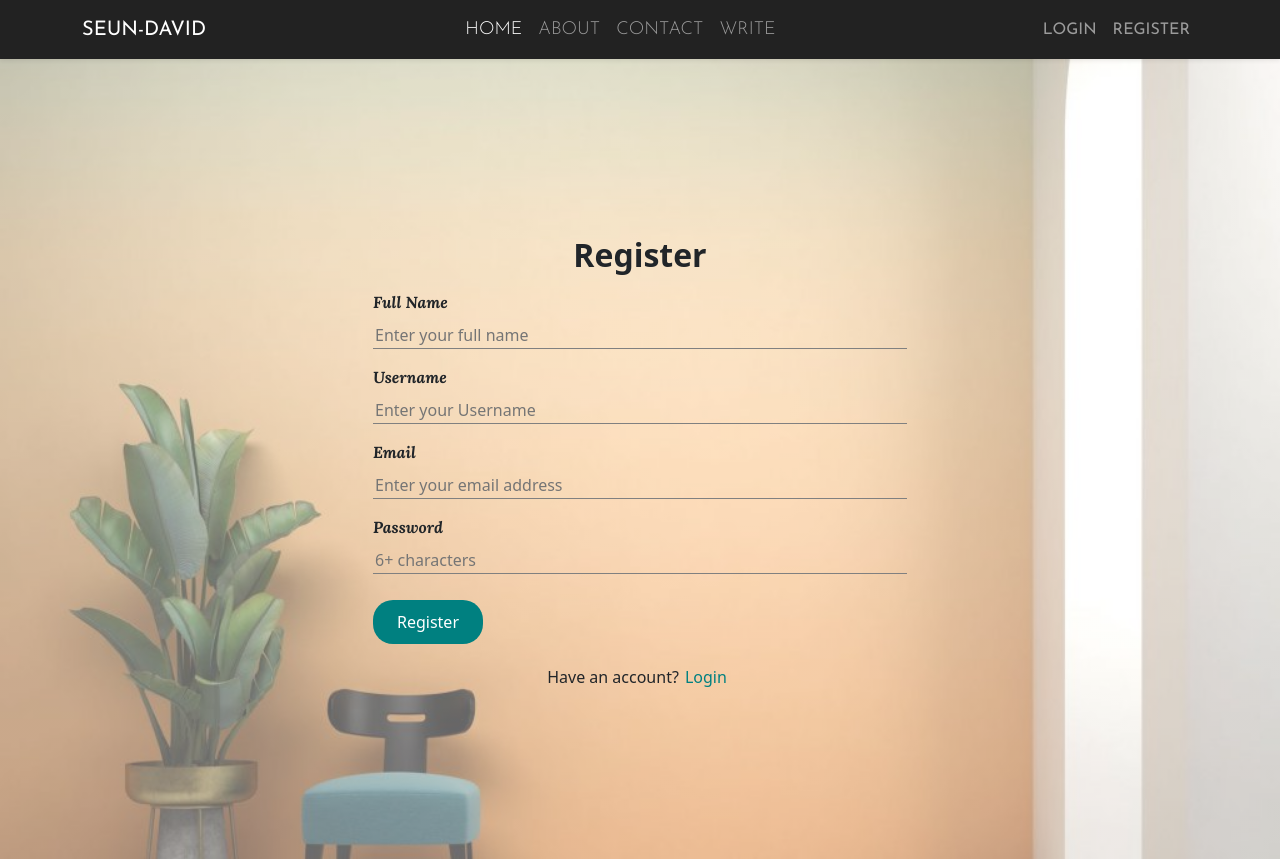
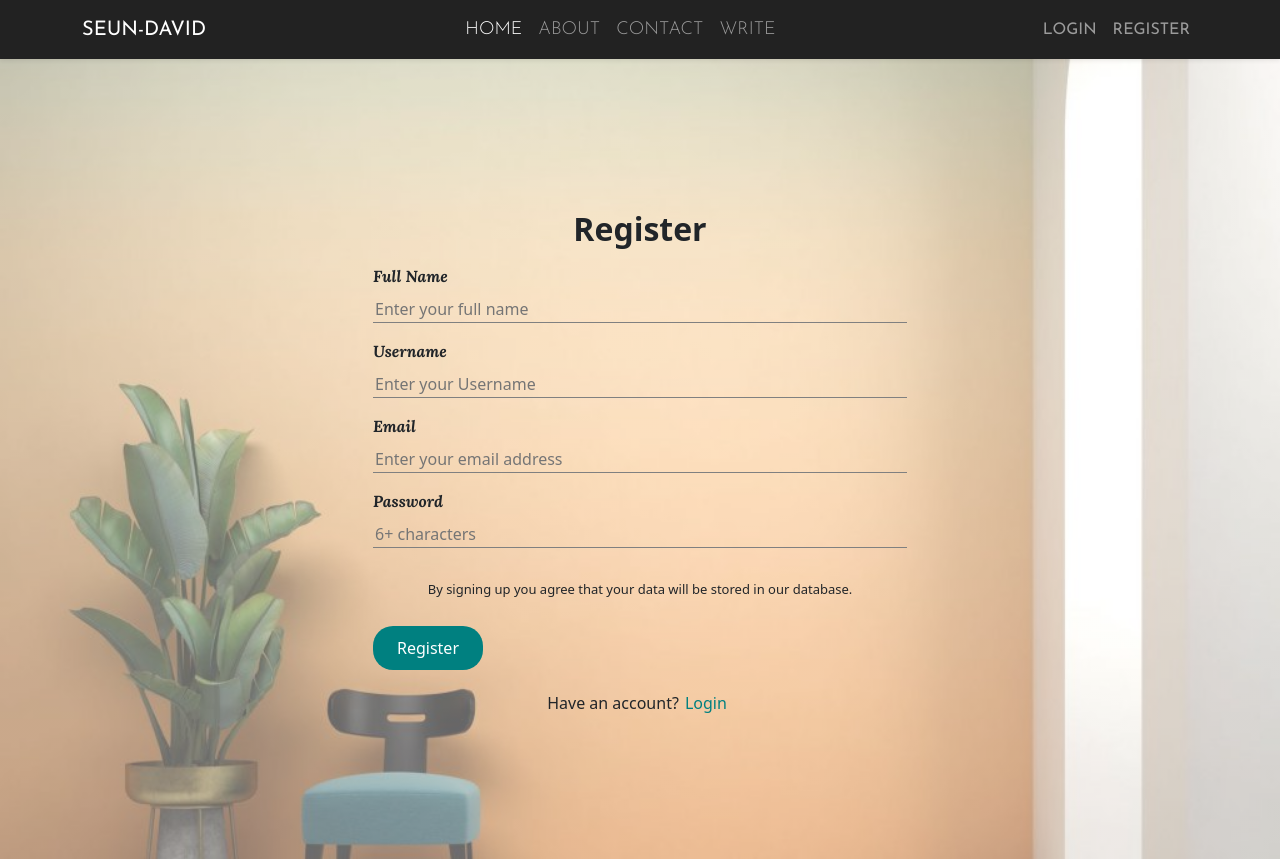
Before and after one commit to Seundavid18/Seunblog, a React (Create React App) app in the folder client/: page /register in a window 1280 px wide. Shown: the top 861 px of the page. Built offline with nearby package versions, Linux system fonts and the light colour scheme; no server answers; a web font is replaced by a local one.

Commit message:
updated register agreement

```diff
--- a/client/src/Pages/Register/Register.jsx
+++ b/client/src/Pages/Register/Register.jsx
@@ -104,6 +104,7 @@ export default function Register() {
                                     onChange={handlePassword}
                                     />
                                     </div>
+                                    <p className='text-center agree mt-3 mb-3'>By signing up you agree that your data will be stored in our database.</p>
                                     <button type="submit" className='registerButton'>Register</button>
                                     <p className='text-center'>
                                       Have an account?
--- a/client/src/Pages/Register/register.css
+++ b/client/src/Pages/Register/register.css
@@ -69,3 +69,7 @@
     color: teal;
     text-decoration: underline;
 }
+
+.agree{
+    font-size: 13px;
+}
```
